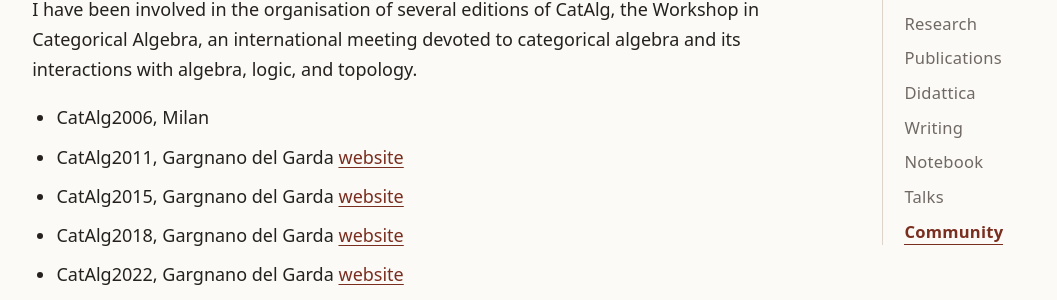
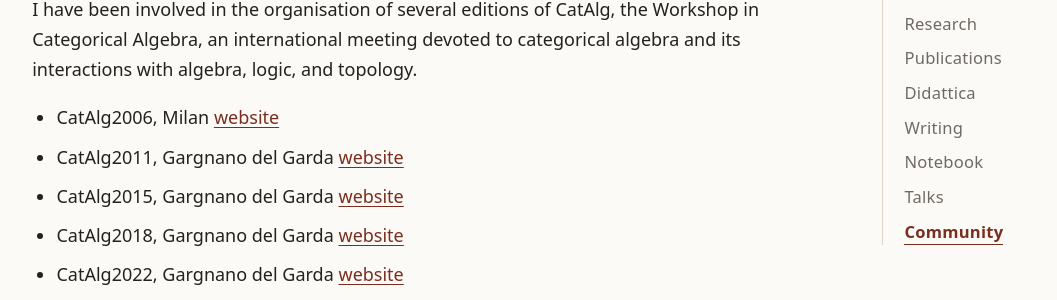
Before and after one commit to gmetere/gmetere.github.io, a Jekyll site: the page built from community.md, in a window 1280 px wide and 900 px high, scrolled down 628 px. Shown: the part 155-455 px from the top of the window, without its empty margins (73-1130 px from the left). Built offline with Jekyll 4.4.1, drawn with Linux system fonts in a browser that asks for light colours.

Commit message:
Update community.md

```diff
--- a/community.md
+++ b/community.md
@@ -27,7 +27,7 @@ the Workshop in Categorical Algebra, an international meeting devoted to
 categorical algebra and its interactions with algebra, logic, and
 topology.
 
-- CatAlg2006, Milan
+- CatAlg2006, Milan [website](https://web.archive.org/web/20161201184407/http://www.mat.unimi.it/users/mantovani/workshopMi06.htm)
 - CatAlg2011, Gargnano del Garda [website](https://gmetere.github.io/Gargnano2011/)
 - CatAlg2015, Gargnano del Garda [website](https://gmetere.github.io/Gargnano2015/)
 - CatAlg2018, Gargnano del Garda [website](https://gmetere.github.io/Gargnano2018/)
```
